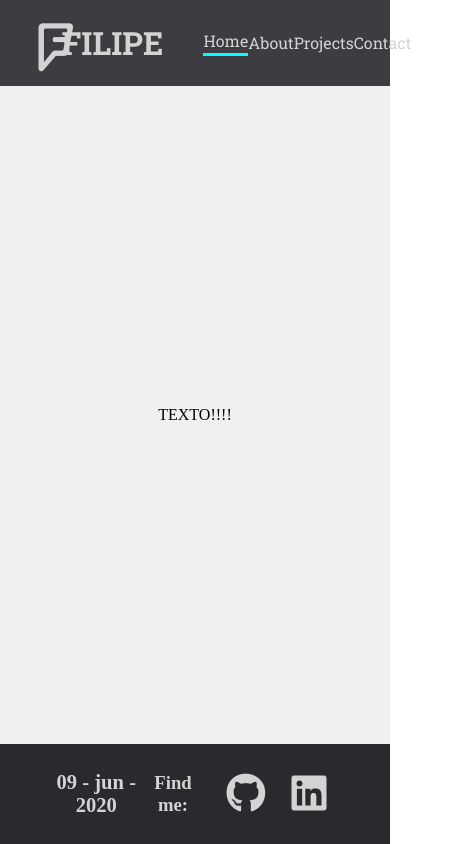
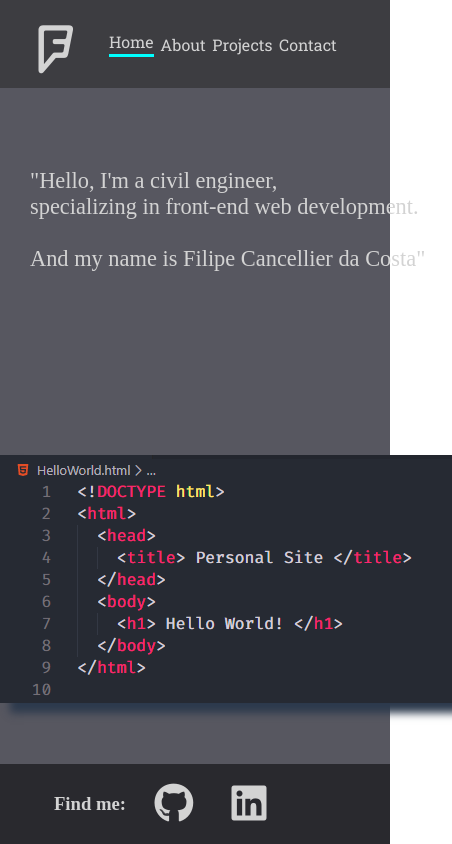
Before and after one commit to Cancellier27/FilipeSite, a React (Create React App) app: page / in a window 390 px wide. Shown: the whole page, 452 px wide, since content can reach past the window. Built offline with nearby package versions, Linux system fonts and the light colour scheme.

Commit message:
making the home page recursive

```diff
--- a/src/App.css
+++ b/src/App.css
@@ -6,7 +6,7 @@ body {
 .App {
   height: 100vh;
   text-align: center;
-  background-color: #f0f0f0;
+  background-color: #575760;
 
   display: flex;
   flex-direction: column;
--- a/src/components/footer/footer.css
+++ b/src/components/footer/footer.css
@@ -49,3 +49,15 @@ footer {
 .navBarFooter i {
   transform: scale(2.5);
 }
+
+@media (max-width: 800px) {
+  .date {
+    display: none;
+  }
+
+  footer {
+    justify-content: center;
+  }
+
+
+}
--- a/src/components/footer/footer.jsx
+++ b/src/components/footer/footer.jsx
@@ -7,14 +7,19 @@ const Footer = () => {
       <div className="date">
         <h3>09 - jun - 2020</h3>
       </div>
+
       <div className="socialMediaFooter">
         <h3>Find me:</h3>
         <ul className="navBarFooter">
           <li>
-            <a href="/"><i class="fab fa-github"></i></a>
+            <a href="/">
+              <i className="fab fa-github"></i>
+            </a>
           </li>
           <li>
-            <a href="/"><i class="fab fa-linkedin"></i></a>
+            <a href="/">
+              <i className="fab fa-linkedin"></i>
+            </a>
           </li>
         </ul>
       </div>
--- a/src/components/header/header.css
+++ b/src/components/header/header.css
@@ -1,4 +1,6 @@
 header {
+  height: 110px;
+
   font-family: 'Roboto Slab', serif;
   color: lightgray;
 
@@ -53,3 +55,13 @@ header {
   height: 3px;
   background-color: cyan;
 }
+
+@media (max-width: 800px) {
+  .filipe {
+    display: none;
+  }
+
+  .iconF {
+    width: 20px;
+  }
+}
--- a/src/components/header/header.jsx
+++ b/src/components/header/header.jsx
@@ -8,7 +8,7 @@ const Header = () => {
         <span className="icon">
           <i className="fab fa-foursquare"></i>
         </span>
-        <h1>FILIPE</h1>
+        <h1 className="filipe">FILIPE</h1>
       </div>
 
 
--- /dev/null
+++ b/src/components/main/main.css
@@ -0,0 +1,48 @@
+.HomePage {
+  height: 100%;
+  display: grid;
+  grid-template-areas:
+  "text code"
+  "text2 code";
+}
+
+.textMainHome {
+  grid-area: text;
+  text-align: left;
+}
+
+.textMainHome p {
+  margin: 0;
+  padding: 0;
+
+  box-sizing: border-box;
+  margin-top: 80px;;
+  margin-left: 100px;
+  color: lightgray;
+  font-size: 1.4em;
+}
+
+.helloWorld {
+  grid-area: code;
+  display: flex;
+  align-items: center;
+  justify-content: center;
+}
+
+.helloWorld img {
+  box-shadow: 10px 10px 8px #2d3a4d;
+}
+
+@media (max-width: 800px) {
+  .HomePage {
+    height: 100%;
+    display: grid;
+    grid-template-areas:
+    "text"
+    "code";
+  }
+
+  .textMainHome p {
+    margin-left: 30px;
+  }
+}
--- a/src/components/main/main.jsx
+++ b/src/components/main/main.jsx
@@ -1,9 +1,19 @@
 import React from 'react'
+import './main.css'
+
+import helloWorld from '../../images/helloWorld.png'
 
 const Main = () => {
   return (
-    <main>
-      <p>TEXTO!!!!</p>
+    <main className="HomePage">
+      <div className="textMainHome">
+        <p>"Hello, I'm a civil engineer,<br />specializing in front-end web development.<br /><br />
+        And my name is Filipe Cancellier da Costa"</p>
+      </div>
+
+    <div className="helloWorld">
+      <img src={helloWorld} alt="Hello World HTML"/>
+    </div>
     </main>
   )
 }
```
Also changed, not shown: src/images/helloWorld.png (added).
